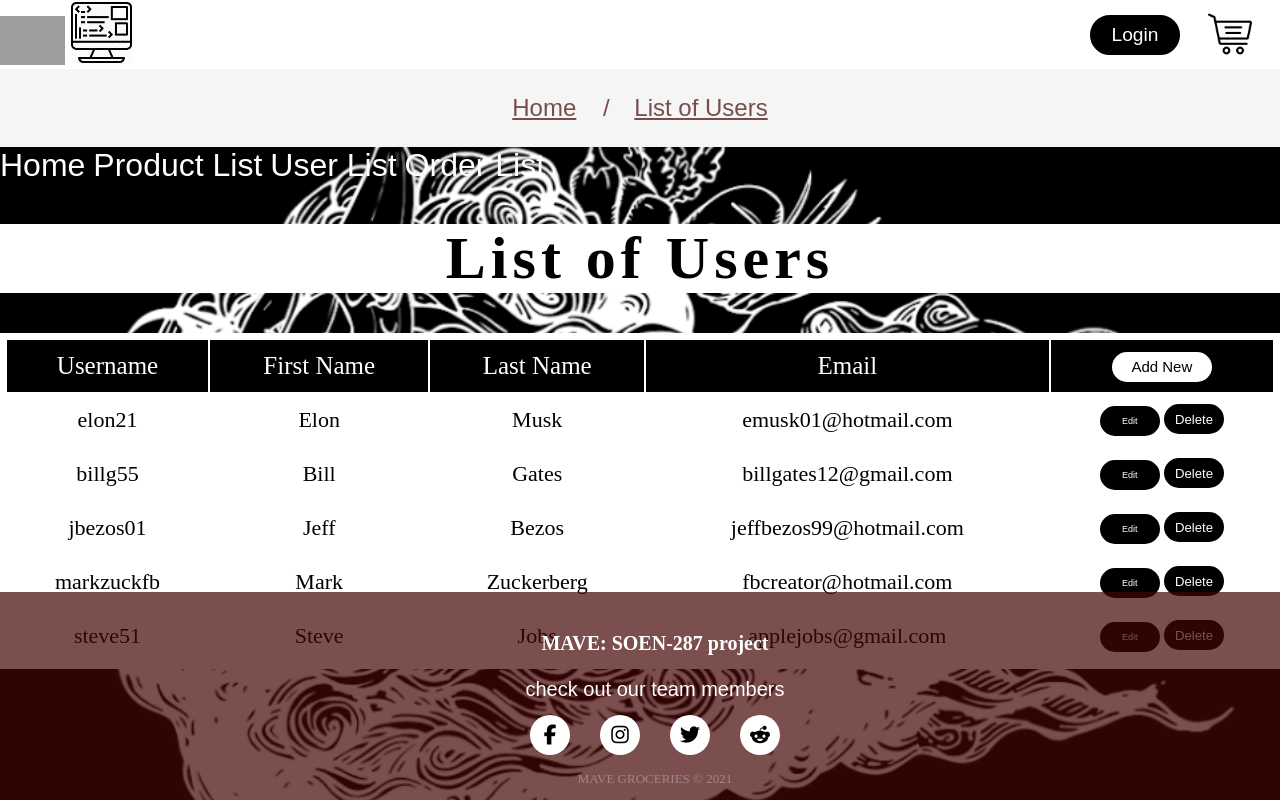
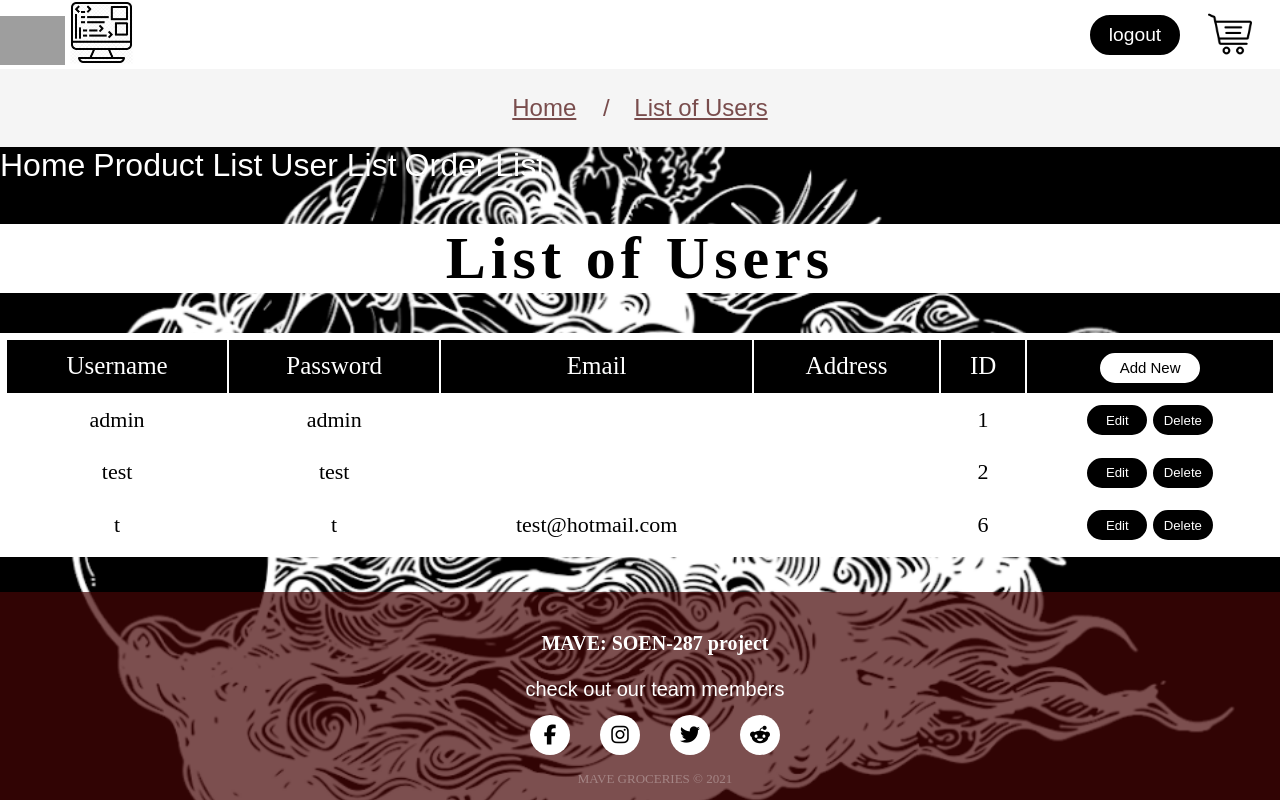
Before and after one commit to Ellendra-JH/mave, a PHP site: the page made by User List/userlist.php in a window 1280 px wide. Run offline with PHP 8.4, Linux system fonts and the light colour scheme; a user stored in the database is signed in; data comes from the database, SQL or seed files in the repository; data that the repository does not hold is empty; some libraries are stand-ins or nearby versions; grey boxes are pictures that could not be loaded.

Commit message:
Add files via upload

```diff
--- a/User List/userlist.css
+++ b/User List/userlist.css
@@ -140,10 +140,6 @@
 	padding: 5px;
 }
 
-td a{
-	color:#ff523b;
-	font-size: 15px;
-}
 
 td img{
 	width: 125px;
--- a/User List/userlist.php
+++ b/User List/userlist.php
@@ -12,13 +12,14 @@
 	<link rel="stylesheet" type="text/css" href="userlist.css" />
 	<script src="https://kit.fontawesome.com/445988e632.js" crossorigin="anonymous"></script>
 	<title>User List Mave Groceries</title>
+
  </head>
 
 <header class="header">
    <a href="../index.php" class="logo"><img src="logo.png" alt="logo" width="65px" ></a>
-   <a href="ProductListAndEdit/EditProductList.php" class="logo"><img src="img/backend.png" alt="logo" width="65px" id = "backend" ></a>
+   <a href="../ProductListAndEdit/EditProductList.php" class="logo"><img src="../img/backend.png" alt="logo" width="65px" id = "backend" ></a>
    <a href="../Shopping-Cart/shoppingcart.php"> <button class="cart"> <img src="shopping-cart.png" alt="shopping-cart" width="50%">  </button> </a>
-   <a href="../signup-and-login/Login.php"> <button class="btn"> Login  </button> </a>
+   <a href="../signup-and-login/Login.php"> <button class="btn" id = "log"> Login  </button> </a>
 </header>
 <?php
 		if (!$_SESSION['user']=="admin"){
@@ -56,64 +57,57 @@
 	</div>
 	 <h1>List of Users</h1>
 
-
 	<table class="center">
 	    <tr>
 		<th>Username</th>
-		   <th>First Name</th>
-		   <th>Last Name</th>
+		   <th>Password</th>
 		   <th>Email</th>
-		   <th><button class="btnA">Add New</button></th>
+		   <th>Address</th>
+		   <th>ID</th>
+		   <th><a href = "EditUserList.php" ><button class="btnA">Add New</button> </a></th>
 	    </tr>
 
+<?php
+
+
+	$servername = "sql308.epizy.com";
+$username = "epiz_28361315";
+$email = "";
+$password = "j7UShEwhNjIPSXA";
+$db = "epiz_28361315_data";
+
+	 $con = mysqli_connect($servername, $username, $password,$db);
+	 $sql="SELECT * from login";
+	 $result=$con->query($sql);
+
+
+	 while ($row=$result->fetch_assoc()):$ref = "EditUserList.php?a=" . $row['User']; ?>
 	 <tr>
-		   <td>elon21</td>
-		   <td>Elon</td>
-		   <td>Musk</td>
-		   <td>emusk01@hotmail.com</td>
-		   <td> <a href = "EditUserList.php"> <button class="btnED" >Edit</button> </a>
-		       <button class="btnED">Delete</button>
+	    <td><?php echo $row['User'];?></td>
+		<td><?php echo $row['Password'];?></td>
+		<td><?php echo $row['email'];?></td>
+	    <td><?php echo $row['Address'];?></td>
+		<td><?php echo $row['ID'];?></td>
+		<td>
+		   <a href = " <?php echo "EditUserList.php?a=". $row['User'];?>"> <button class="btnED">Edit</button></a>
+		   <input type="button" button class="btnED" onClick="deleteme(<?php echo $row['ID'];?>)" name="Delete" value="Delete">
 		</td>
 	 </tr>
 
-		<tr>
-		   <td>billg55</td>
-		   <td>Bill</td>
-		   <td>Gates</td>
-		   <td>billgates12@gmail.com</td>
-		   <td> <a href = "EditUserList.php"> <button class="btnED" >Edit</button> </a>
-		       <button class="btnED">Delete</button>
-		   </td>
-		</tr>
-		<tr>
-		   <td>jbezos01</td>
-		   <td>Jeff</td>
-		   <td>Bezos</td>
-		   <td>jeffbezos99@hotmail.com</td>
-		   <td> <a href = "EditUserList.php"> <button class="btnED" >Edit</button> </a>
-		       <button class="btnED">Delete</button>
-		   </td>
-		</tr>
-		<tr>
-		   <td>markzuckfb</td>
-		   <td>Mark</td>
-		   <td>Zuckerberg</td>
-		   <td>fbcreator@hotmail.com</td>
-		   <td> <a href = "EditUserList.php"> <button class="btnED" >Edit</button> </a>
-		       <button class="btnED">Delete</button>
-		   </td>
-		</tr>
-		<tr>
-		   <td>steve51</td>
-		   <td>Steve</td>
-		   <td>Jobs</td>
-		   <td>applejobs@gmail.com</td>
-		   <td> <a href = "EditUserList.php"> <button class="btnED" >Edit</button> </a>
-		       <button class="btnED">Delete</button>
-		   </td>
-		</tr>
+	 <script language="javascript">
+	         function deleteme(delid){
+			    if(confirm("Do you want to delete?")){
+					window.location.href='delete.php?del_id=' + delid+'';
+					return true;
+				}
+			 }
+	 </script>
+
+<?php endwhile; ?>
 
 </table>
+</div>
+
 
   <footer>
 
```
Also changed, not shown: User List/delete.php (added, +13 -0 lines). Lines whose indentation alone changed are shown as unchanged.
